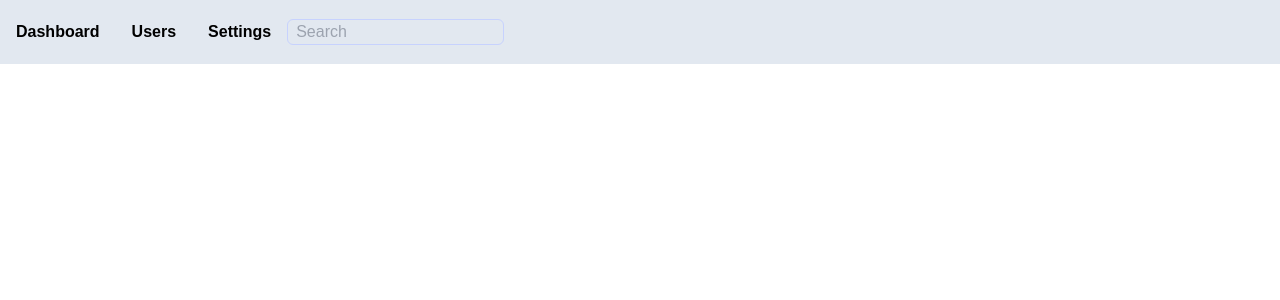
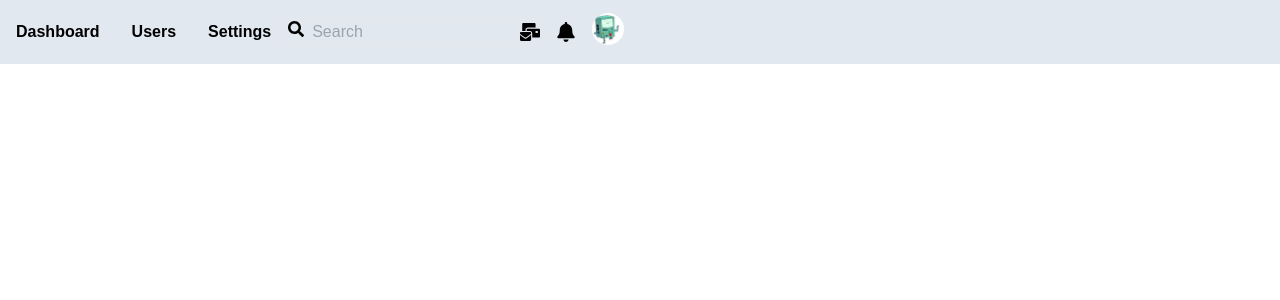
Before and after one commit to softBUD/admin-page-sample, a Next.js app: page /admin in a window 1280 px wide. Shown: the top 300 px of the page. Built offline with nearby package versions, Linux system fonts and the light colour scheme.

Commit message:
header icon 추가

```diff
--- a/components/header.tsx
+++ b/components/header.tsx
@@ -1,4 +1,7 @@
 import React from "react";
+import { FaSearch } from "react-icons/fa";
+import { FaMailBulk } from "react-icons/fa";
+import { FaBell } from "react-icons/fa";
 
 export default function Header() {
   return (
@@ -18,18 +21,39 @@ export default function Header() {
         </ul>
       </nav>
 
-      <div className="border border-indigo-200 rounded-md">
-        <input className="pl-2" type="text" placeholder="Search"/>
-        <button>
+      <div className="flex items-center">
+        <div className="border">
+          <div>
+            <button className="">
+              <FaSearch className="" />
+            </button>
+            <input className="pl-2 truncate" type="text" placeholder="Search" />
+          </div>
+        </div>
 
-        </button>
+        <div className="flex">
+          <div className="flex items-center">
+            <FaMailBulk className="mr-4 text-xl	" />
+            <FaBell className="mr-4 text-xl	" />
+          </div>
+
+          {/* 로그인 했을 경우 */}
+          <div className="w-full ">
+            <button
+              className="w-8 h-8 rounded-full overflow-hidden"
+              type="button"
+            >
+              <img
+                className="block w-full h-full object-cover"
+                src="./images.jpg"
+                alt="프로필 이미지"
+              />
+            </button>
+          </div>
+          {/* 로그인 하지 않은 경우 */}
+          <div></div>
+        </div>
       </div>
-
-      {/* 로그인 했을 경우 */}
-      <div>
-
-      </div>
-      {/* 로그인 하지 않은 경우 */}
     </header>
   );
 }
```
